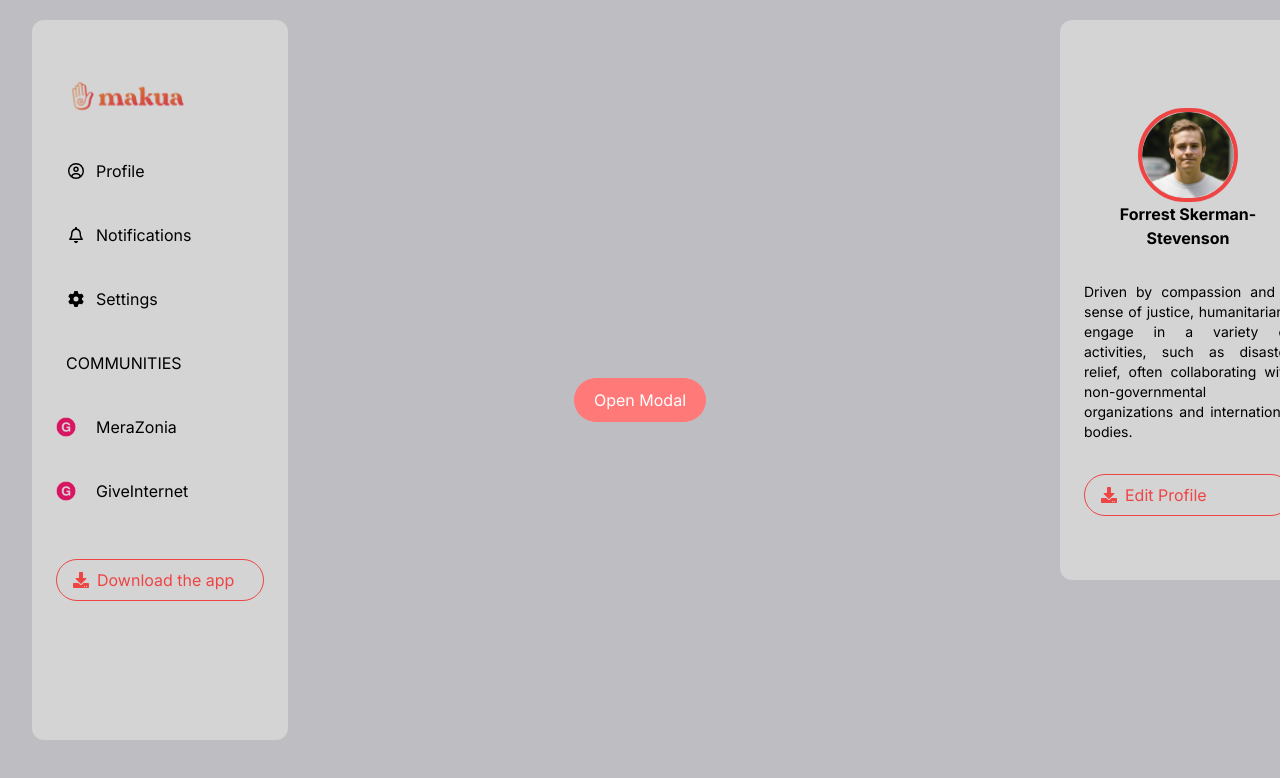
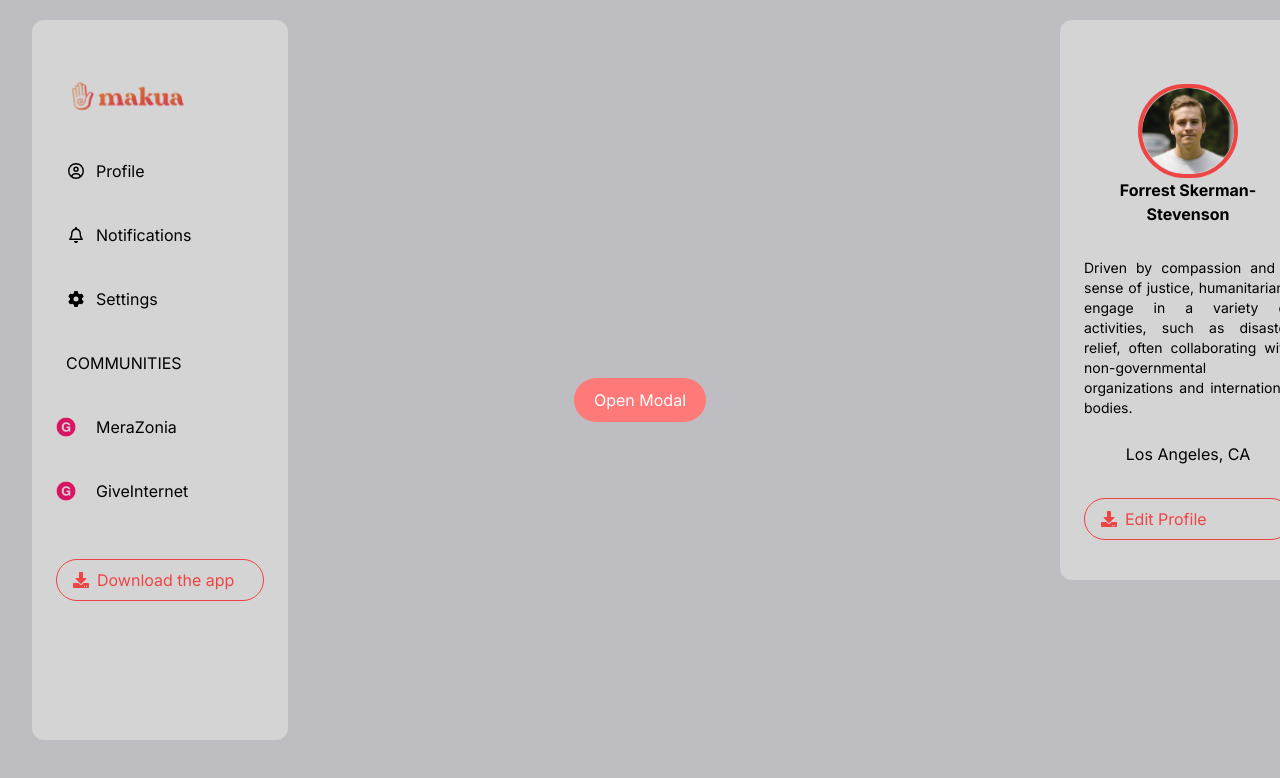
Before and after one commit to harver2001/nextJS-Modal_Makua, a Next.js app: page / in a window 1280 px wide. Shown: the top 778 px of the page. Built offline with nearby package versions, Linux system fonts and the light colour scheme.

Commit message:
final changes

```diff
--- a/src/app/info.jsx
+++ b/src/app/info.jsx
@@ -18,6 +18,8 @@ const Sidebar = () => {
           <br />
           <li className="my-2">
             <p className="text-sm text-justify">Driven by compassion and a sense of justice, humanitarians engage in a variety of activities, such as disaster relief, often collaborating with non-governmental organizations and international bodies.</p>
+            <br />
+            <h1 className=" text-center">Los Angeles, CA</h1>
           </li>
           <br />
 
```
